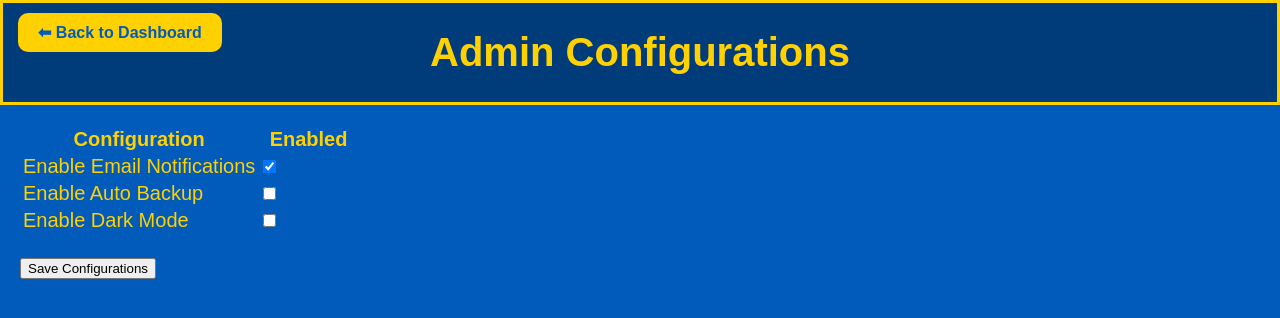
After one commit to seangupta1/AOS-Project-2, a Flask app: page /admin/configurations in a window 1280 px wide. The commit adds this page. Shown: the top 318 px of the page. Run offline with Flask 3, Linux system fonts and the light colour scheme; parts of the project's set-up code (start-up, migrations or seed data) failed here and were passed over; some libraries are stand-ins or nearby versions.

Commit message:
Add backup featue
Adds backupre feature which has been tested for partially on MacOs. Remaining testing remains to see if the full functionality works on Linux. There is an automatic backup of the database which runs every minute, as well as backups of some dummy system configurations which will be saved to a table in a databse. Routes have been created to backup as well as to save configurations

```diff
--- a/app.py
+++ b/app.py
@@ -12,6 +12,7 @@ import threading
 import time
 from datetime import datetime, timedelta
 from werkzeug.security import generate_password_hash, check_password_hash
+from backup_manager import BackupManager
 
 app = Flask(__name__)
 app.secret_key = 'password'
@@ -32,10 +33,26 @@ app.config['MYSQL_USER'] = os.environ.get('MYSQL_USER', 'seangupta')
 app.config['MYSQL_PASSWORD'] = os.environ.get('MYSQL_PASSWORD', 'password')
 app.config['MYSQL_DB'] = os.environ.get('MYSQL_DB', 'nas_web')
 
+# Backup directories
+DB_BACKUP_DIR = os.environ.get('DB_BACKUP_DIR', './db_backups')
+CONFIG_BACKUP_DIR = os.environ.get('CONFIG_BACKUP_DIR', './config_backups')
+CONFIG_FILES_DIR = os.environ.get('CONFIG_FILES_DIR', './config_files')
+
 # Update the Upload folder to be flexible
 UPLOAD_FOLDER = os.environ.get('UPLOAD_FOLDER', '/var/www/uploads/')
 
 mysql = MySQL(app)
+
+# Initialize BackupManager
+backup_manager = BackupManager(
+    db_name=app.config['MYSQL_DB'],
+    db_user=app.config['MYSQL_USER'],
+    db_password=app.config['MYSQL_PASSWORD'],
+    db_host=app.config["MYSQL_HOST"],
+    db_backup_dir=DB_BACKUP_DIR,
+    config_backup_dir=CONFIG_BACKUP_DIR,
+    config_files_dir=CONFIG_FILES_DIR
+)
 
 MAX_ATTEMPTS = 3
 LOCKOUT_MINUTES = 2
@@ -767,6 +784,69 @@ def logs():
 
     return render_template("logs.html")
 
+# ----------------------------
+# BACKUPS API
+# ----------------------------
+
+@app.route('/admin/configurations')
+def configurations_page():
+    return render_template("configurations.html")
+
+configs = {
+    "email_notifications": True,
+    "auto_backup": False,
+    "dark_mode": False
+}
+
+@app.route('/backup/db', methods=['GET'])
+def manual_db_backup():
+    backup_file = backup_manager.backup_database()
+    if backup_file:
+        return send_file(backup_file, as_attachment=True)
+    return jsonify({"status": "error", "message": "DB backup failed"}), 500
+
+@app.route('/backup/config', methods=['GET'])
+def manual_config_backup():
+    backup_file = backup_manager.backup_configurations()
+    if backup_file:
+        return send_file(backup_file, as_attachment=True)
+    return jsonify({"status": "error", "message": "Config backup failed"}), 500
+
+@app.route('/backup/start', methods=['GET'])
+def start_auto_backup():
+    backup_manager.start_auto_backup(interval_minutes=1)
+    return jsonify({"status": "success", "message": "Automatic backups started every minute"})
+
+@app.route('/backup/stop', methods=['GET'])
+def stop_auto_backup():
+    backup_manager.stop_auto_backup()
+    return jsonify({"status": "success", "message": "Automatic backups stopped"})
+
+@app.route('/api/get_configs', methods=['GET'])
+def api_get_configs():
+    """Return current configuration values."""
+    return jsonify({"configs": configs})
+
+@app.route('/api/update_configs', methods=['POST'])
+def api_update_configs():
+    """Update configuration values from admin page."""
+    data = request.get_json()
+    if not data:
+        return jsonify({"error": "Invalid request"}), 400
+
+    for key in configs.keys():
+        if key in data:
+            configs[key] = bool(data[key])
+
+
+    if 'auto_backup' in data:
+        if configs['auto_backup']:
+            backup_manager.start_auto_backup(interval_minutes=1)
+        else:
+            backup_manager.stop_auto_backup()
+
+    return jsonify({"success": True})
+
 # --- BACKGROUND STATS COLLECTOR ---
 
 def get_network_io():
--- a/init_db.sql
+++ b/init_db.sql
@@ -58,6 +58,12 @@ CREATE TABLE login_attempts (
     FOREIGN KEY (user_id) REFERENCE users(id) ON DELETE CASCADE
 );
 
+-- Configuration Backup
+CREATE TABLE app_config (
+    config_key VARCHAR(100) PRIMARY KEY,
+    config_value TEXT NOT NULL
+);
+
 INSERT INTO users (username, password, role)
 VALUES ('admin', 'pbkdf2:sha256:260000$0WbCMc1zvR9JCIy5$ae02306877d84d8065c66d4644b20978d4978983d44a12f004dfa823428be018
 ', 'admin');
--- a/requirements.txt
+++ b/requirements.txt
@@ -2,3 +2,4 @@ flask
 flask-mysqldb
 psutil
 werkzeug
+apscheduler
--- /dev/null
+++ b/templates/configurations.html
@@ -0,0 +1,92 @@
+<!DOCTYPE html>
+<html lang="en">
+
+<head>
+    <meta charset="UTF-8">
+    <meta name="viewport" content="width=device-width, initial-scale=1.0">
+    <title>Admin Configurations</title>
+    <link rel="stylesheet" href="{{ url_for('static', filename='css/style.css') }}">
+</head>
+
+<body>
+    <header class="dashboard_header">
+        <div>
+            <a href="{{ url_for('dashboard') }}" class="button-dashboard"
+                style="position: absolute; left: 5px; top: 5px;">⬅ Back to Dashboard</a>
+        </div>
+        <div>
+            <h1>Admin Configurations</h1>
+        </div>
+    </header>
+
+    <div class="config-container" style="padding: 20px;">
+        <table class="table-configurations">
+            <thead>
+                <tr>
+                    <th style="width: 70%;">Configuration</th>
+                    <th style="width: 30%;">Enabled</th>
+                </tr>
+            </thead>
+            <tbody>
+                <tr>
+                    <td>Enable Email Notifications</td>
+                    <td><input type="checkbox" class="config-toggle" data-config="email_notifications"></td>
+                </tr>
+                <tr>
+                    <td>Enable Auto Backup</td>
+                    <td><input type="checkbox" class="config-toggle" data-config="auto_backup"></td>
+                </tr>
+                <tr>
+                    <td>Enable Dark Mode</td>
+                    <td><input type="checkbox" class="config-toggle" data-config="dark_mode"></td>
+                </tr>
+            </tbody>
+        </table>
+        <div style="margin-top: 20px;">
+            <button id="save-configs" class="button-save">Save Configurations</button>
+        </div>
+    </div>
+
+    <script>
+        // Fetch current config values from backend
+        function loadConfigs() {
+            fetch("{{ url_for('api_get_configs') }}")
+                .then(res => res.json())
+                .then(data => {
+                    if (data.error) return console.error(data.error);
+                    document.querySelectorAll('.config-toggle').forEach(cb => {
+                        const configName = cb.dataset.config;
+                        cb.checked = data.configs[configName] || false;
+                    });
+                })
+                .catch(err => console.error('Error loading configs:', err));
+        }
+
+        // Save config values to backend
+        function saveConfigs() {
+            const configs = {};
+            document.querySelectorAll('.config-toggle').forEach(cb => {
+                configs[cb.dataset.config] = cb.checked;
+            });
+
+            fetch("{{ url_for('api_update_configs') }}", {
+                method: "POST",
+                headers: { 'Content-Type': 'application/json' },
+                body: JSON.stringify(configs)
+            })
+                .then(res => res.json())
+                .then(data => {
+                    if (data.success) alert("Configurations saved!");
+                    else alert("Error saving configurations.");
+                })
+                .catch(err => console.error('Error saving configs:', err));
+        }
+
+        document.getElementById('save-configs').addEventListener('click', saveConfigs);
+
+        // Load configs on page load
+        loadConfigs();
+    </script>
+</body>
+
+</html>
```
Also changed, not shown: backup_manager.py (added, +96 -0 lines), templates/dashboard.html (+6 -3 lines).
